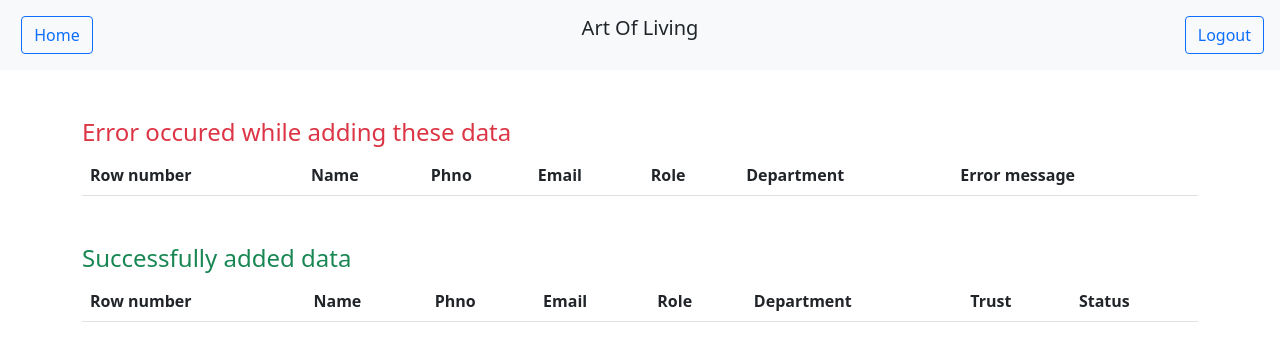
After one commit to shobhit9070/NumbersDb, a Django app: page /upload_bulk_contacts/ in a window 1280 px wide. The commit adds this page. Shown: the top 361 px of the page. Run offline with Django 3.2, Linux system fonts and the light colour scheme; lists and menus that the app fills with data are empty; some libraries are stand-ins or nearby versions.

Commit message:
fixed site error

```diff
--- /dev/null
+++ b/contact_details/templates/contacts_upload_status.html
@@ -0,0 +1,80 @@
+<!DOCTYPE html>
+<html lang="en">
+    <head>
+        <link href="https://cdn.jsdelivr.net/npm/bootstrap@5.1.3/dist/css/bootstrap.min.css" rel="stylesheet" integrity="sha384-1BmE4kWBq78iYhFldvKuhfTAU6auU8tT94WrHftjDbrCEXSU1oBoqyl2QvZ6jIW3" crossorigin="anonymous">
+        <!-- JavaScript Bundle with Popper -->
+        <script src="https://cdn.jsdelivr.net/npm/bootstrap@5.1.3/dist/js/bootstrap.bundle.min.js" integrity="sha384-ka7Sk0Gln4gmtz2MlQnikT1wXgYsOg+OMhuP+IlRH9sENBO0LRn5q+8nbTov4+1p" crossorigin="anonymous"></script>
+        <script src="https://ajax.googleapis.com/ajax/libs/jquery/3.2.1/jquery.min.js"></script>
+    </head>
+    <body>
+        <div class="row bg-light p-3">
+            <div class="col-1 text-center">
+                <a class="btn btn-outline-primary" href="/">Home</a>
+            </div>
+            <div class="col-10 text-center">
+                <h5>Art Of Living</h5>
+            </div>
+            <div class="col-1 text-center">
+                <a class="btn btn-outline-primary" style="float: right;" href="/logout">Logout</a>
+            </div>
+        </div>
+        <div class="container my-5">
+            <h4 class="text-danger">Error occured while adding these data</h4>
+            <table class="table">
+                <thead>
+                    <tr>
+                        <th scope="col">Row number</th>
+                        <th scope="col">Name</th>
+                        <th scope="col">Phno</th>
+                        <th scope="col">Email</th>
+                        <th scope="col">Role</th>
+                        <th scope="col">Department</th>
+                        <th scope="col">Error message</th>
+                    </tr>
+                </thead>
+                <tbody>
+                    {% for detail in error_list %}
+                    <tr>
+                        <th scope="row">{{detail.row_idx}}</th>
+                        <td class="text-capitalize">{{detail.data.0}}</td>
+                        <td>{{detail.data.1}}</td>
+                        <td>{{detail.data.2}}</td>
+                        <td>{{detail.data.3}}</td>
+                        <td class="text-capitalize">{{detail.data.4}}</td>
+                        <td class="text-capitalize">{{detail.status}}</td>
+                    </tr>
+                    {% endfor %}
+                </tbody>
+            </table>
+            <h4 class="text-success mt-5">Successfully added data</h4>
+            <table class="table">
+                <thead>
+                    <tr>
+                        <th scope="col">Row number</th>
+                        <th scope="col">Name</th>
+                        <th scope="col">Phno</th>
+                        <th scope="col">Email</th>
+                        <th scope="col">Role</th>
+                        <th scope="col">Department</th>
+                        <th scope="col">Trust</th>
+                        <th scope="col">Status</th>
+                    </tr>
+                </thead>
+                <tbody>
+                    {% for detail in success_list %}
+                    <tr>
+                        <th scope="row">{{forloop.counter}}</th>
+                        <td class="text-capitalize">{{detail.name}}</td>
+                        <td>{{detail.phno}}</td>
+                        <td>{{detail.email}}</td>
+                        <td>{{detail.get_role_display}}</td>
+                        <td class="text-capitalize">{{detail.department.name}}</td>
+                        <td class="text-capitalize">{{detail.department.trust}}</td>
+                        <td class="text-capitalize">{{detail.1}}</td>
+                    </tr>
+                    {% endfor %}
+                </tbody>
+            </table>
+        </div>
+    </body>
+</html>
--- a/contact_details/views.py
+++ b/contact_details/views.py
@@ -12,9 +12,9 @@
 ##########GLOBAL VARS#########
 
 role_choices = {
-    "Admin": "admin",
-    "Department head": "dept_head",
-    "Staff" : "staff"
+    "admin": "admin",
+    "department head": "dept_head",
+    "staff" : "staff"
 }
 
 ##########GLOBAL VARS END##########
@@ -85,6 +85,7 @@
         for sheet in wb.sheetnames:
             worksheet = wb[sheet]
             for row in worksheet.iter_rows():
+                print(str(row[0].row))
                 row_data = list()
                 for cell in row:
                     row_data.append(str(cell.value))
@@ -94,18 +95,18 @@
                     error_list.append((row_data,reason))
                     continue
                 elif user_detail.objects.filter(phno = row_data[1].split('.')[0]).exists():
-                    error_list.append((row_data,"entry with same phno exists"))
+                    error_list.append({'data': row_data, 'status': "Entry with same phone number already exists", "row_idx": str(row[0].row)})
                 else:
                     new_user_detail = user_detail(name=row_data[0],phno=row_data[1].split('.')[0],email=row_data[2])
                     print("dept ",row_data[3].lower().strip())
-                    new_user_detail.department = departments.objects.get(name=row_data[3].lower().strip())
-                    new_user_detail.role =  role_choices[row_data[4]]
+                    new_user_detail.department = department.objects.get(name=row_data[3].lower().strip())
+                    new_user_detail.role =  role_choices[row_data[4].lower().strip()]
                     new_user_detail.save()
-                    success_list.append((row_data,"Success"))
+                    success_list.append({'data': row_data, 'status': "Success", "row_idx": str(row[0].row)})
         data = {
-            "status":1,
-            "error_list":error_list,
-            "success_list":success_list
+            "status": 1,
+            "error_list": error_list,
+            "success_list": success_list
         }
         print(data)
     return render(request, 'contacts_upload_status.html', context=data)
```
Also changed, not shown: contact_details/templates/contact_list.html (+4 -4 lines).
